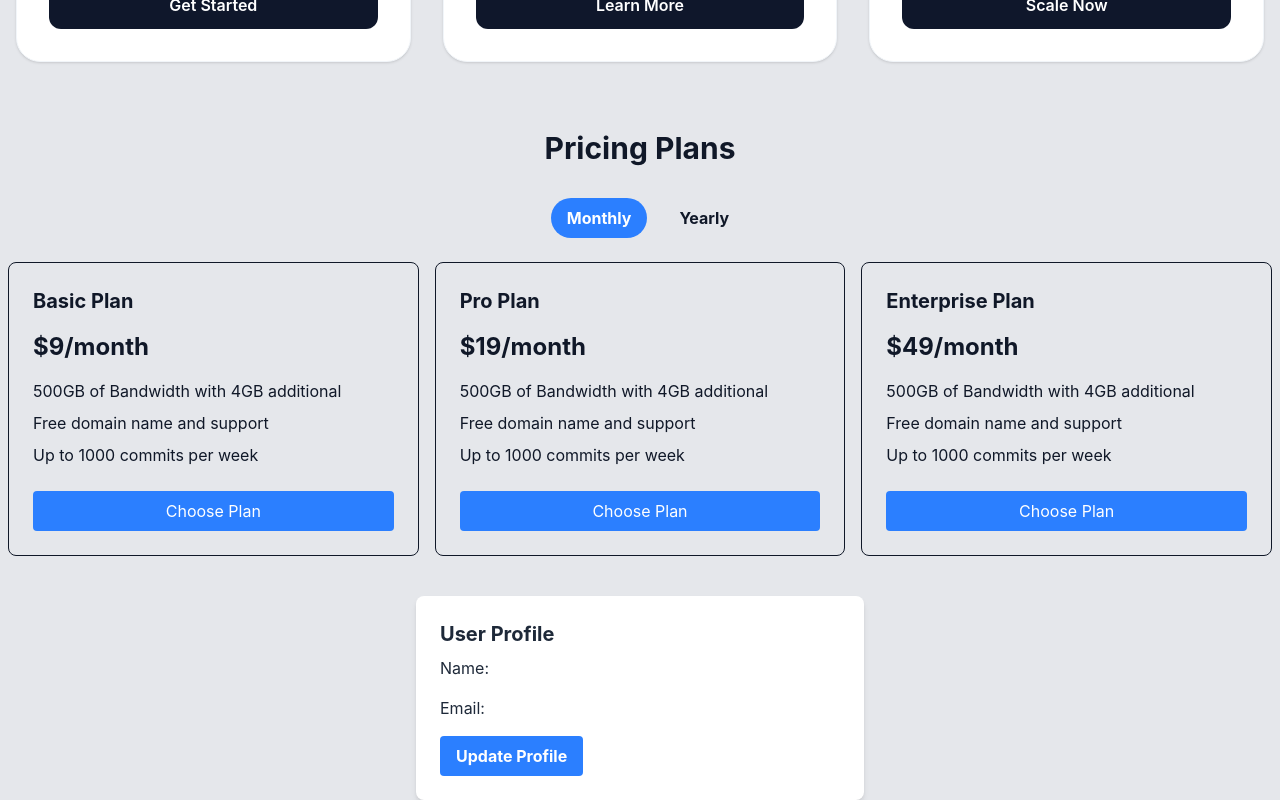
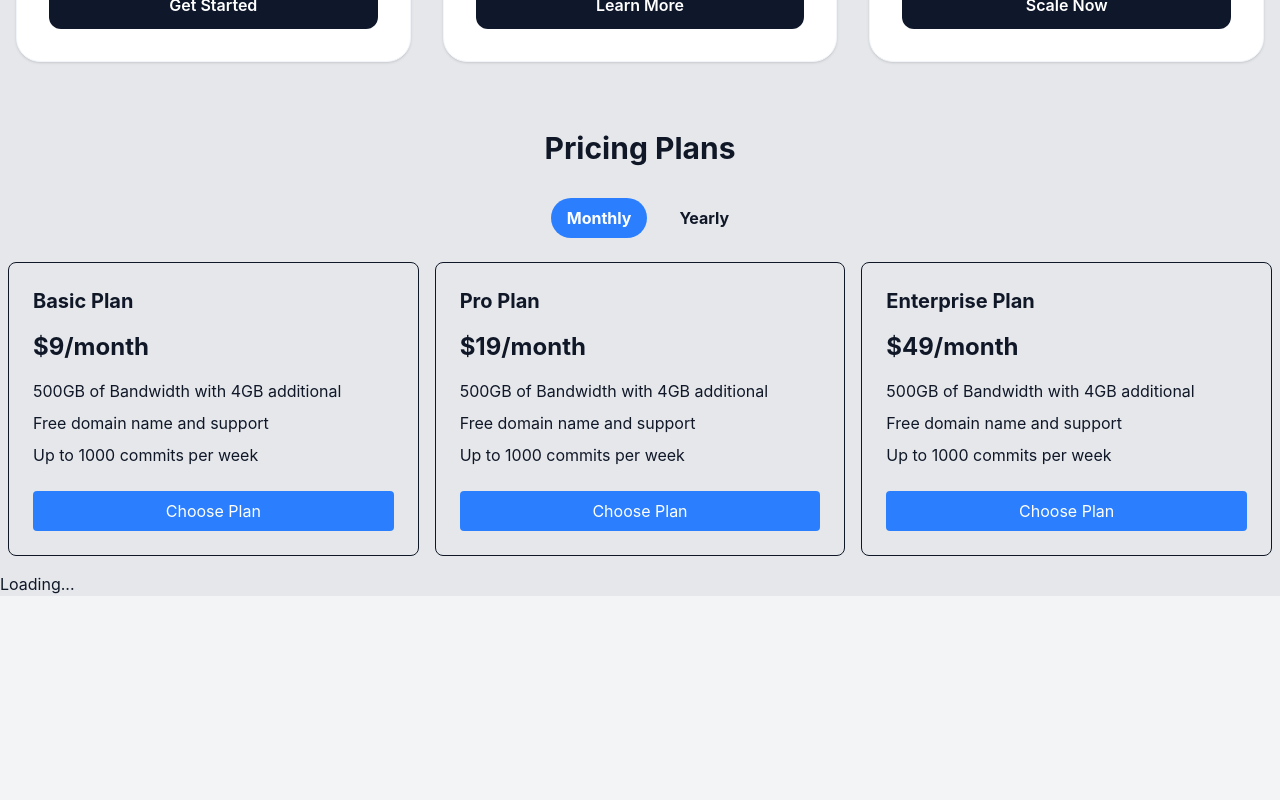
Before and after one commit to BesuHosiso/react-learning-journey, a React (Vite) app in the folder one-react-state/: page / in a window 1280 px wide. Shown: the part 862-1662 px from the top of the page. After the commit the page ends 1458 px from the top, so only its background shows below. Built offline with nearby package versions, Linux system fonts and the light colour scheme; no server answers.

Commit message:
feat(dataFetchin): add error state, message and loading

```diff
--- a/one-react-state/src/components/useEffect.jsx
+++ b/one-react-state/src/components/useEffect.jsx
@@ -2,7 +2,7 @@ import React from 'react'
 import { useState, useEffect } from 'react';
 
 function UseEffect() {
-
+  const [loading, setLoading] = useState(true);
   const [data, setData] = useState(null);
   useEffect(() => {
     //  Fetch user name and email from an api
@@ -10,8 +10,13 @@ function UseEffect() {
     .then((response) => response.json())
     .then((data) => {
       setData(data);
+      setLoading(false);
     })
   }, []);
+
+  if (loading) return <p>Loading...</p>
+  if (!data) return <p>404 User Not Found</p>;
+
   return (
     // User Profile Card with email username and button
     <div className='w-full max-w-md max-mx-4 mx-auto bg-white p-6 rounded-lg shadow-md mt-6 text-gray-800'>
```
